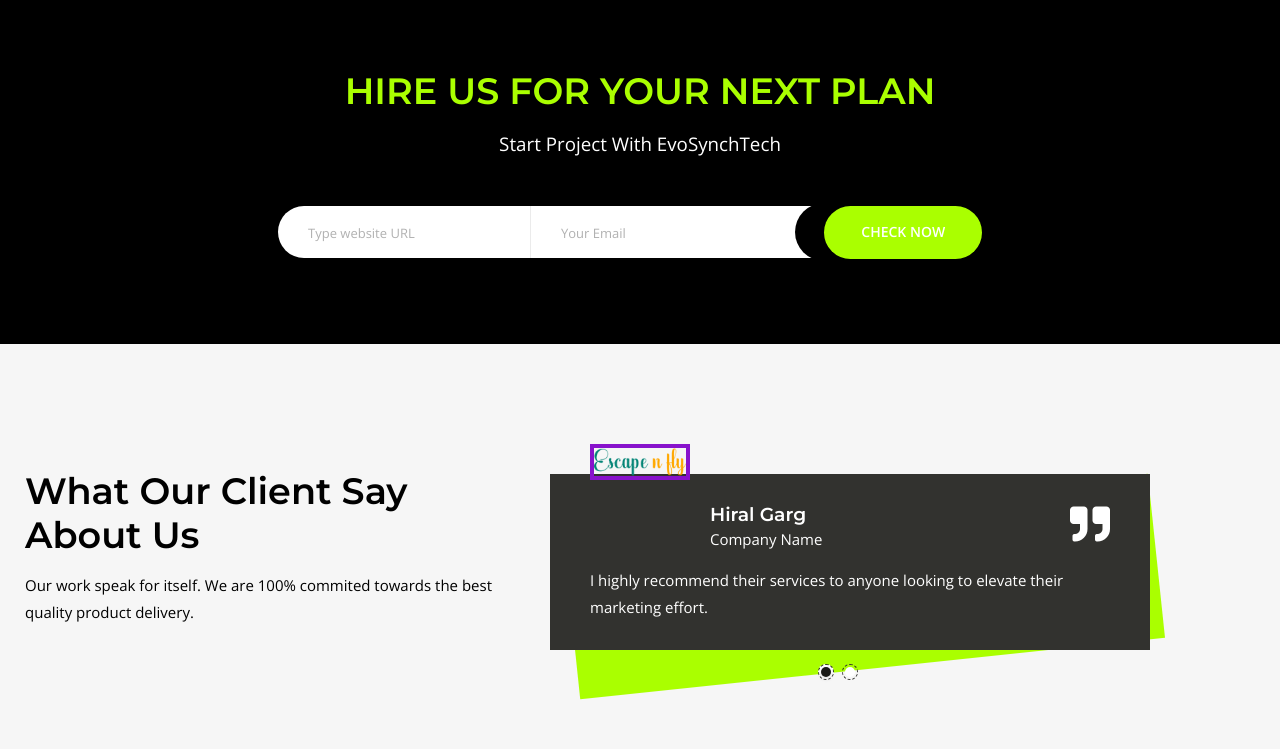
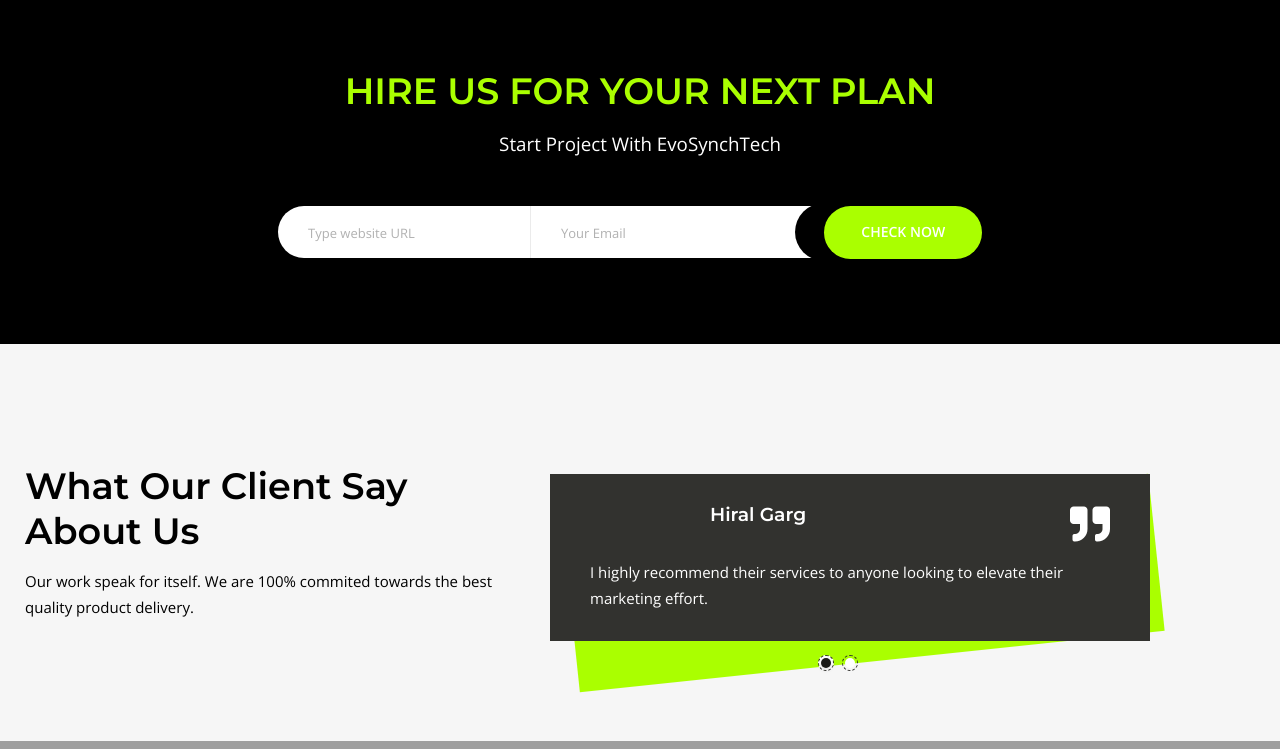
Before and after one commit to arsrivastawa/EvoSynchTech, a Django app: page / in a window 1280 px wide. Shown: the part 2563-3312 px from the top of the page. Run offline with Django 5.2, Linux system fonts and the light colour scheme; data comes from the database, SQL or seed files in the repository; both versions use the stored data as it was after the commit; data that the repository does not hold is empty; some libraries are stand-ins or nearby versions; grey boxes are pictures that could not be loaded.

Commit message:
Removed: Company logo and name from client's review section

```diff
--- a/templates/home/home.html
+++ b/templates/home/home.html
@@ -321,16 +321,16 @@
             <div class="item">
                 <div class="testimonial-quote-wrap">
                   <div class="media author-info mb-3">
-                    <div class="author-img mr-3">
+                    {% comment %} <div class="author-img mr-3">
                       <img
                         src="{{testimonial.company_logo.url}}"
                         alt="client {{testimonial.id}}"
                         class="img-fluid"
                       />
-                    </div>
+                    </div> {% endcomment %}
                     <div class="media-body text-white">
                       <h5 class="mb-0 text-white">{{testimonial.company_person}}</h5>
-                      <span>{{testimonial.company_name}}</span>
+                      {% comment %} <span>{{testimonial.company_name}}</span> {% endcomment %}
                     </div>
                     <span class="fas fa-quote-right icon-md text-white"></span>
                   </div>
```
Also changed, not shown: db.sqlite3, media/testimonial/logo/escapenfly_1ezevm0.png (added).
